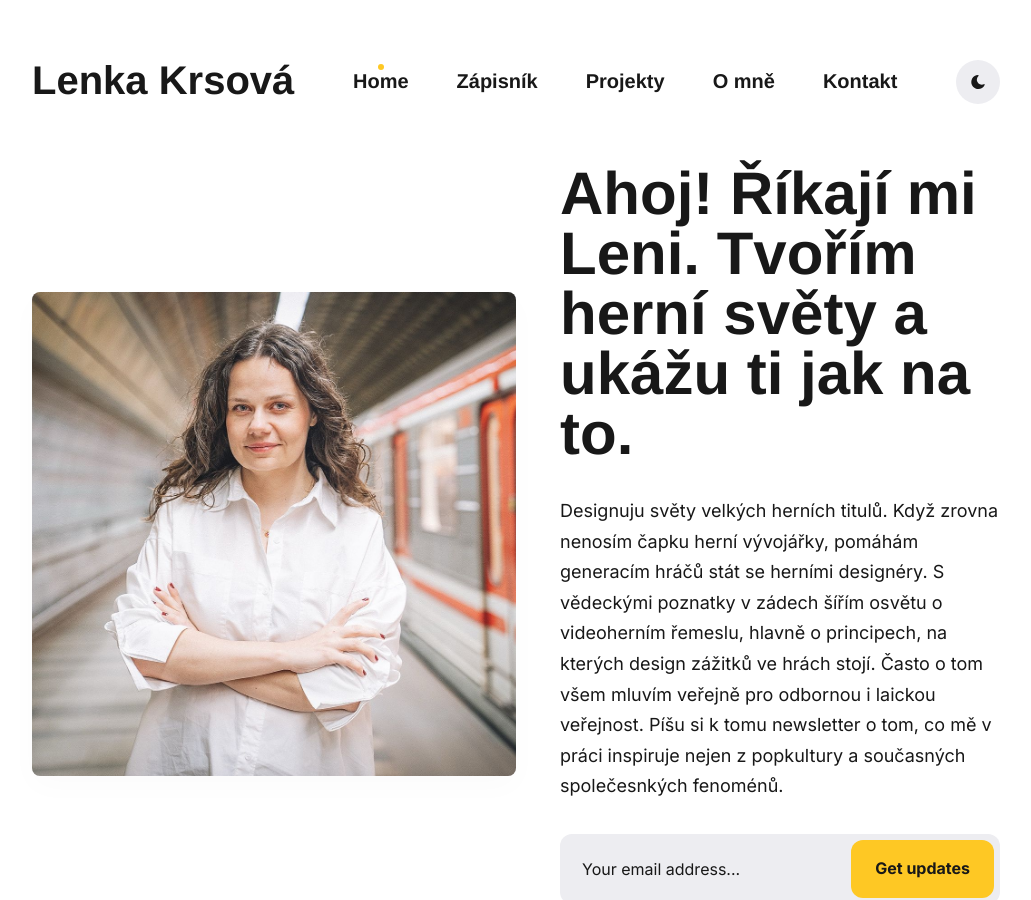
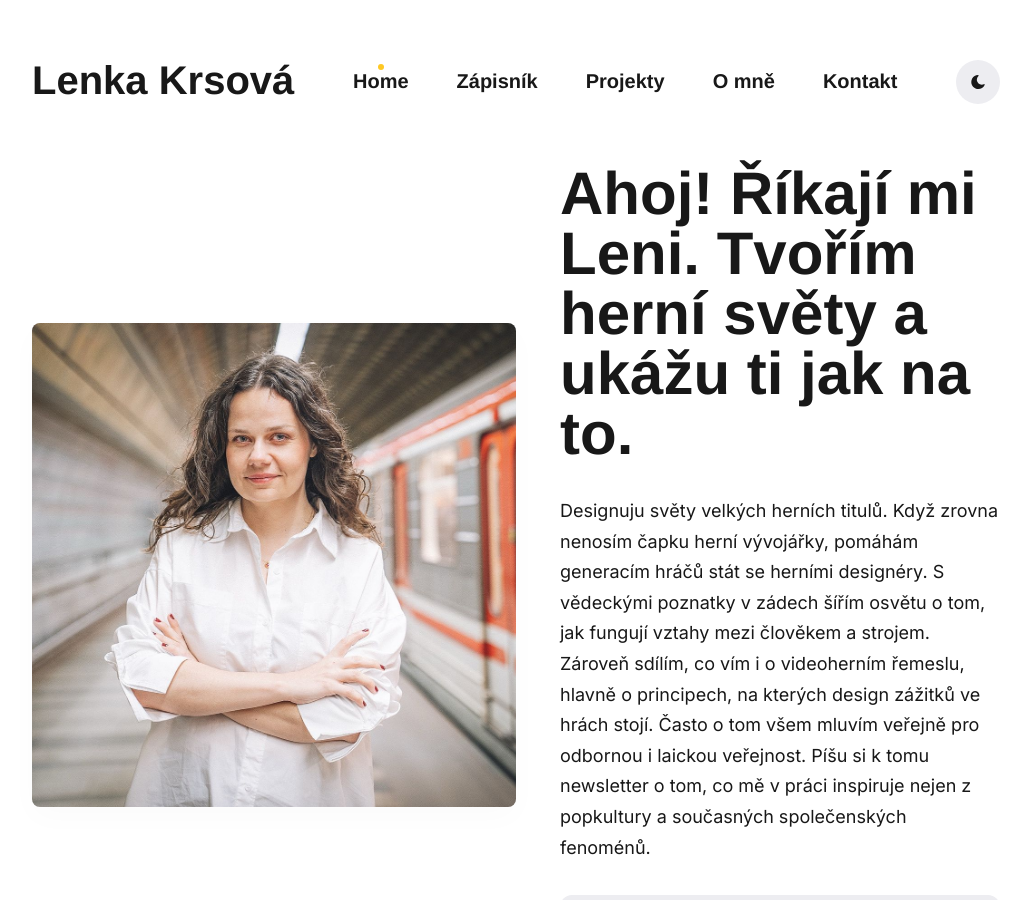
Before and after one commit to lkrsova/lenkakrsova.cz, a Jekyll site: the page built from index.html, in a window 1280 px wide and 900 px high. Shown: the whole window, without its empty margins (124-1155 px from the left). Built offline with Jekyll 4.4.1, drawn with Linux system fonts in a browser that asks for light colours; some web fonts are replaced.

Commit message:
Update settings.yml

```diff
--- a/_data/settings.yml
+++ b/_data/settings.yml
@@ -41,7 +41,7 @@
 # Hero Settings
 hero:
   hero__title: Ahoj! Říkají mi Leni. Tvořím herní světy a ukážu ti jak na to.
-  hero__description: Designuju světy velkých herních titulů. Když zrovna nenosím čapku herní vývojářky, pomáhám generacím hráčů stát se herními designéry. S vědeckými poznatky v zádech šířím osvětu o videoherním řemeslu, hlavně o principech, na kterých design zážitků ve hrách stojí. Často o tom všem mluvím veřejně pro odbornou i laickou veřejnost. Píšu si k tomu <a href="https://scriptedrealities.substack.com/">newsletter</a> o tom, co mě v práci inspiruje nejen z popkultury a současných společesnkých fenoménů.
+  hero__description: Designuju světy velkých herních titulů. Když zrovna nenosím čapku herní vývojářky, pomáhám generacím hráčů stát se herními designéry. S vědeckými poznatky v zádech šířím osvětu o tom, jak fungují vztahy mezi člověkem a strojem. Zároveň sdílím, co vím i o videoherním řemeslu, hlavně o principech, na kterých design zážitků ve hrách stojí. Často o tom všem mluvím veřejně pro odbornou i laickou veřejnost. Píšu si k tomu <a href="https://scriptedrealities.substack.com/">newsletter</a> o tom, co mě v práci inspiruje nejen z popkultury a současných společenských fenoménů.
   hero__image: '/images/01-1-hero.jpg'
 
 
```
